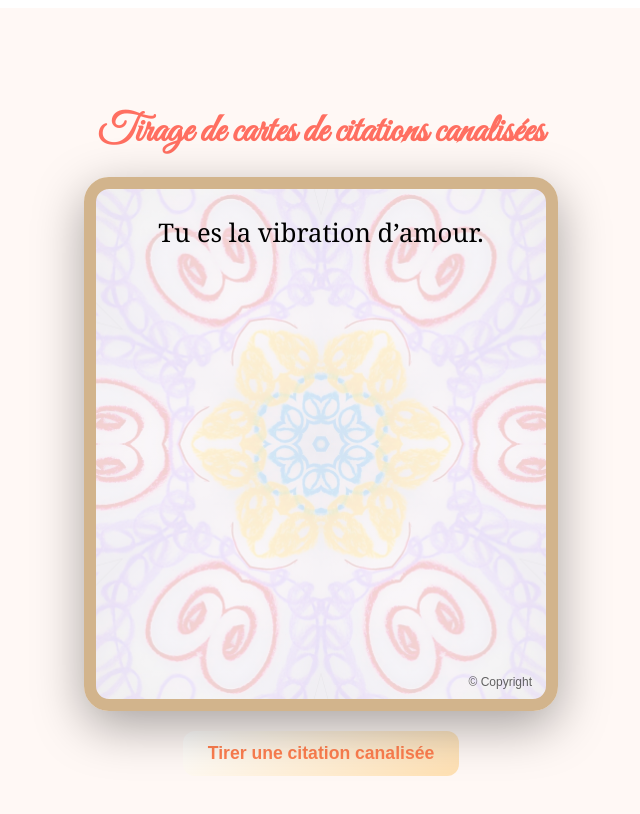
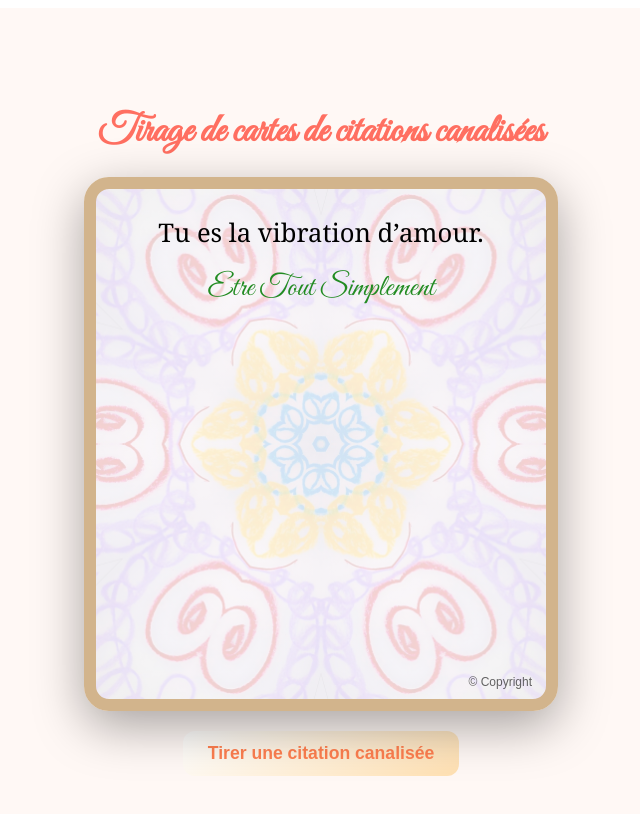
Before and after one commit to Heartchanneling/tirage-carte, a plain HTML site: page gratuit/index.html in a window 1280 px wide. Shown: the whole page, without its empty margins (319-959 px from the left). Drawn offline with Linux system fonts and the light colour scheme.

Commit message:
Update index.html

```diff
--- a/gratuit/index.html
+++ b/gratuit/index.html
@@ -151,14 +151,16 @@ function tirerCarte() {
   const texte = citations[Math.floor(Math.random() * citations.length)];
 
   const contenu = document.getElementById("contenu-citation");
+  const signature = document.getElementById("signature");
 
-  // On enlève la signature du texte source
-  const texteNet = texte.replace("Etre Tout Simplement", "").trim();
+  // ✅ ON SÉPARE PROPREMENT
+  let texteSansSignature = texte.replace("Etre Tout Simplement", "").trim();
 
-  contenu.innerText = texteNet;
+  contenu.innerText = texteSansSignature;
+  signature.innerText = "Etre Tout Simplement";
 
-  // Taille adaptative
-  const L = texteNet.length;
+  // taille adaptative
+  const L = texte.length;
 
   if (L < 120) contenu.style.fontSize = "1.6rem";
   else if (L < 200) contenu.style.fontSize = "1.3rem";
```
